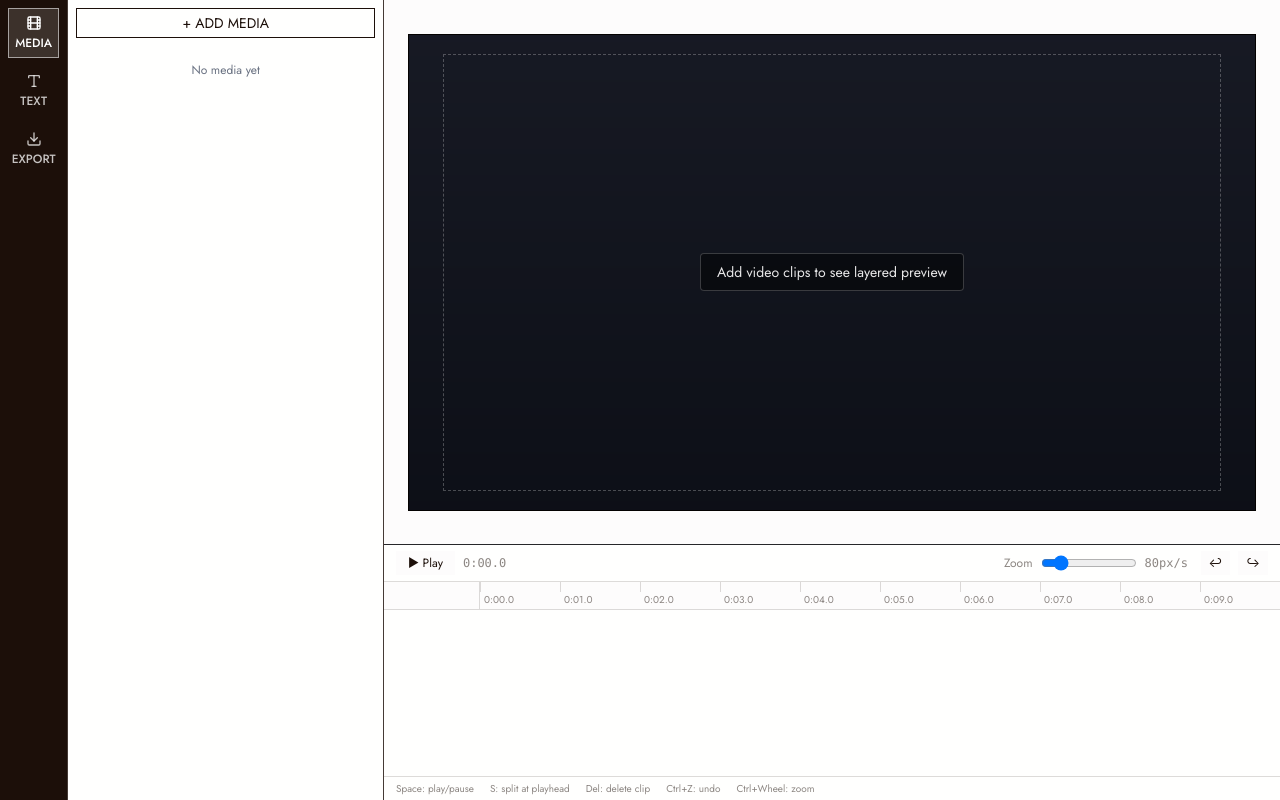
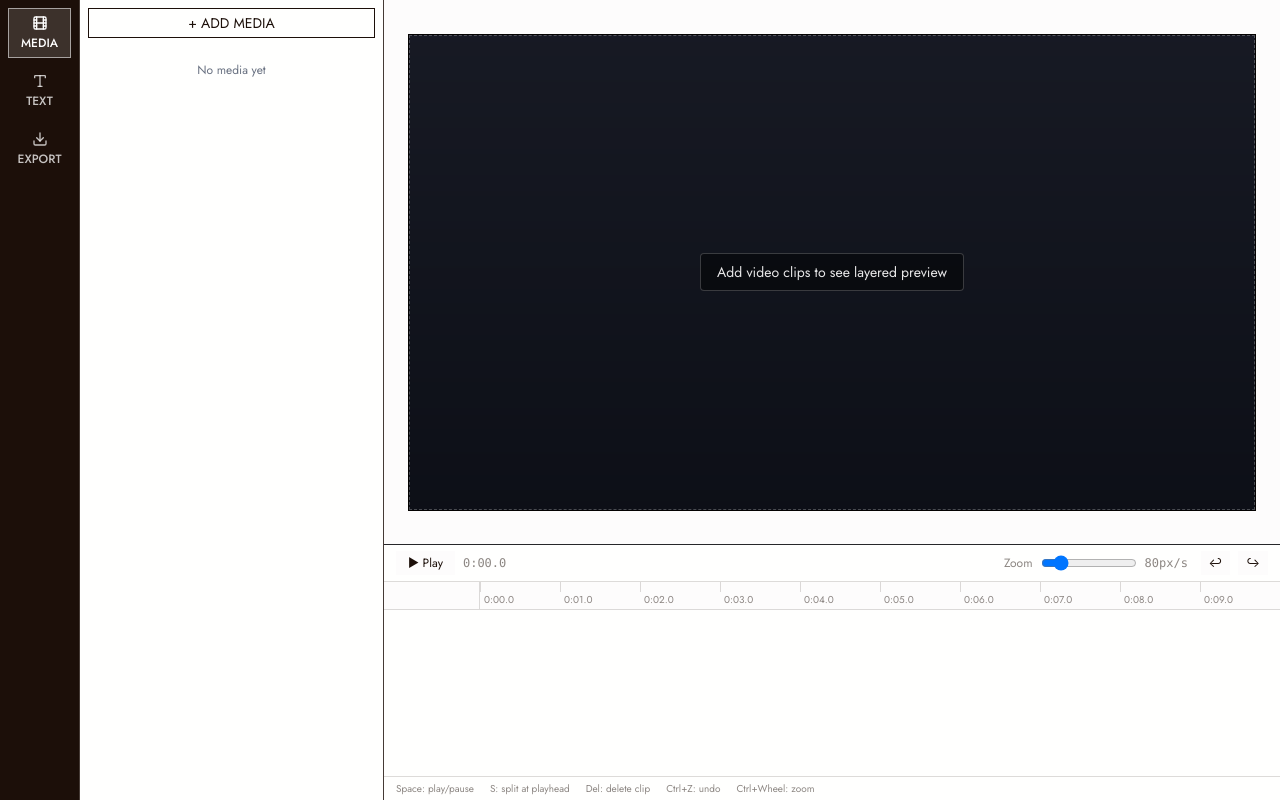
Before and after one commit to stanislavstru/video-editor, a React (Vite) app: page / in a window 1280 px wide. Built offline with nearby package versions, Linux system fonts and the light colour scheme; a web font is replaced by a local one.

Commit message:
changed review

```diff
--- a/src/components/export/clientExport.ts
+++ b/src/components/export/clientExport.ts
@@ -44,8 +44,6 @@ export interface ExportResult {
   extension: string;
 }
 
-const PREVIEW_ZONE_INSET_RATIO = 0.04;
-
 interface PreviewZoneRect {
   left: number;
   top: number;
@@ -57,15 +55,16 @@ function clamp01(value: number): number {
   return Math.max(0, Math.min(1, value));
 }
 
+function clampScale(value: number): number {
+  return Math.max(0.2, Math.min(4, value));
+}
+
 function getPreviewZoneRect(width: number, height: number): PreviewZoneRect {
-  const insetX = width * PREVIEW_ZONE_INSET_RATIO;
-  const insetY = height * PREVIEW_ZONE_INSET_RATIO;
-
   return {
-    left: insetX,
-    top: insetY,
-    width: Math.max(1, width - insetX * 2),
-    height: Math.max(1, height - insetY * 2),
+    left: 0,
+    top: 0,
+    width: Math.max(1, width),
+    height: Math.max(1, height),
   };
 }
 
@@ -147,27 +146,26 @@ function drawVideoInPreviewZone(
   const sourceRatio = videoWidth / Math.max(1, videoHeight);
   const targetRatio = zone.width / Math.max(1, zone.height);
 
-  let drawWidth = zone.width;
-  let drawHeight = zone.height;
-
-  if (sourceRatio > targetRatio) {
-    drawWidth = zone.width;
-    drawHeight = zone.width / Math.max(sourceRatio, 0.00001);
-  } else {
-    drawHeight = zone.height;
-    drawWidth = zone.height * sourceRatio;
-  }
+  const drawWidth =
+    sourceRatio > targetRatio ? zone.width : zone.height * sourceRatio;
+  const drawHeight =
+    sourceRatio > targetRatio
+      ? zone.width / Math.max(sourceRatio, 0.00001)
+      : zone.height;
 
   const centerX = zone.left + clamp01(clip.videoX ?? 0.5) * zone.width;
   const centerY = zone.top + clamp01(clip.videoY ?? 0.5) * zone.height;
-  const dx = centerX - drawWidth / 2;
-  const dy = centerY - drawHeight / 2;
+  const scale = clampScale(clip.videoScale ?? 1);
+  const scaledWidth = drawWidth * scale;
+  const scaledHeight = drawHeight * scale;
+  const dx = centerX - scaledWidth / 2;
+  const dy = centerY - scaledHeight / 2;
 
   ctx.save();
   ctx.beginPath();
   ctx.rect(zone.left, zone.top, zone.width, zone.height);
   ctx.clip();
-  ctx.drawImage(video, dx, dy, drawWidth, drawHeight);
+  ctx.drawImage(video, dx, dy, scaledWidth, scaledHeight);
   ctx.restore();
 }
 
--- a/src/components/media-store/MediaStore.tsx
+++ b/src/components/media-store/MediaStore.tsx
@@ -79,7 +79,7 @@ export const MediaStore = () => {
         onChange={onFiles}
       />
 
-      <div className="flex flex-col gap-1 overflow-y-auto">
+      <div className="flex flex-col gap-1 overflow-y-auto min-w-0 overflow-x-hidden">
         {mediaItems.length === 0 && (
           <p className="text-xs text-gray-500 text-center py-4">No media yet</p>
         )}
--- a/src/components/media-store/components/MediaItemCard.tsx
+++ b/src/components/media-store/components/MediaItemCard.tsx
@@ -14,7 +14,7 @@ export function MediaItemCard({
   onRemove,
 }: MediaItemCardProps) {
   return (
-    <div className="group flex flex-col gap-2 border border-border bg-background p-2 transition-colors hover:bg-muted/30">
+    <div className="group flex flex-col gap-2 border border-border bg-background p-2 transition-colors hover:bg-muted/30 min-w-0 overflow-hidden">
       <MediaPreview item={item} />
 
       <div className="flex items-start justify-between gap-2">
--- a/src/components/media-store/components/MediaPreview.tsx
+++ b/src/components/media-store/components/MediaPreview.tsx
@@ -19,14 +19,15 @@ export function MediaPreview({ item }: MediaPreviewProps) {
   }
 
   return (
-    <div className="overflow-hidden border border-border bg-black">
+    <div className="overflow-hidden border border-border bg-black w-full">
       <video
         src={item.src}
         preload="metadata"
         muted
         playsInline
         controls
-        className="aspect-video w-full bg-black object-cover"
+        className="w-full bg-black object-contain"
+        style={{ maxHeight: "160px" }}
       />
     </div>
   );
--- a/src/components/preview/Preview.tsx
+++ b/src/components/preview/Preview.tsx
@@ -13,7 +13,6 @@ import { WebGLPreviewRenderer } from "./webglRenderer";
 
 const SEEK_EPSILON = 0.08;
 const AUDIO_SEEK_EPSILON = 0.12;
-const PREVIEW_ZONE_INSET_RATIO = 0.04;
 
 interface ZoneRect {
   left: number;
@@ -30,52 +29,68 @@ interface VideoInteractionRect {
   height: number;
 }
 
+interface VideoDimensions {
+  width: number;
+  height: number;
+}
+
+type ResizeHandle = "top-left" | "top-right" | "bottom-right" | "bottom-left";
+
+interface VideoResizeState {
+  clipId: string;
+  handle: ResizeHandle;
+  startScale: number;
+  startDistance: number;
+  centerX: number;
+  centerY: number;
+}
+
+const RESIZE_HANDLE_SIZE = 10;
+
 function clamp01(value: number): number {
   return Math.max(0, Math.min(1, value));
 }
 
+function clampScale(value: number): number {
+  return Math.max(0.2, Math.min(4, value));
+}
+
 function getPreviewZoneRect(width: number, height: number): ZoneRect {
-  const insetX = width * PREVIEW_ZONE_INSET_RATIO;
-  const insetY = height * PREVIEW_ZONE_INSET_RATIO;
-
   return {
-    left: insetX,
-    top: insetY,
-    width: Math.max(1, width - insetX * 2),
-    height: Math.max(1, height - insetY * 2),
+    left: 0,
+    top: 0,
+    width: Math.max(1, width),
+    height: Math.max(1, height),
   };
 }
 
 function getVideoRenderRect(
   clip: Clip,
   zone: ZoneRect,
-  video?: HTMLVideoElement,
+  dimensions?: VideoDimensions,
 ): VideoInteractionRect {
-  const videoWidth = video?.videoWidth || zone.width;
-  const videoHeight = video?.videoHeight || zone.height;
+  const videoWidth = dimensions?.width || zone.width;
+  const videoHeight = dimensions?.height || zone.height;
   const videoAspect = videoWidth / Math.max(1, videoHeight);
   const zoneAspect = zone.width / Math.max(1, zone.height);
 
-  let renderWidth = zone.width;
-  let renderHeight = zone.height;
-
-  if (videoAspect > zoneAspect) {
-    renderWidth = zone.width;
-    renderHeight = zone.width / Math.max(videoAspect, 0.00001);
-  } else {
-    renderHeight = zone.height;
-    renderWidth = zone.height * videoAspect;
-  }
+  const renderWidth =
+    videoAspect > zoneAspect ? zone.width : zone.height * videoAspect;
+  const renderHeight =
+    videoAspect > zoneAspect
+      ? zone.width / Math.max(videoAspect, 0.00001)
+      : zone.height;
 
   const centerX = zone.left + clamp01(clip.videoX ?? 0.5) * zone.width;
   const centerY = zone.top + clamp01(clip.videoY ?? 0.5) * zone.height;
+  const scale = clampScale(clip.videoScale ?? 1);
 
   return {
     clipId: clip.id,
-    left: centerX - renderWidth / 2,
-    top: centerY - renderHeight / 2,
-    width: renderWidth,
-    height: renderHeight,
+    left: centerX - (renderWidth * scale) / 2,
+    top: centerY - (renderHeight * scale) / 2,
+    width: renderWidth * scale,
+    height: renderHeight * scale,
   };
 }
 
@@ -137,6 +152,7 @@ export const Preview = () => {
   const updateVideoClipPosition = useEditorStore(
     (s) => s.updateVideoClipPosition,
   );
+  const updateVideoClipScale = useEditorStore((s) => s.updateVideoClipScale);
   const deleteClip = useEditorStore((s) => s.deleteClip);
   const updateClipLabel = useEditorStore((s) => s.updateClipLabel);
   const updateTextClipStyle = useEditorStore((s) => s.updateTextClipStyle);
@@ -157,14 +173,20 @@ export const Preview = () => {
     offsetX: number;
     offsetY: number;
   } | null>(null);
+  const videoResizeRef = useRef<VideoResizeState | null>(null);
   const [draggingVideoClipId, setDraggingVideoClipId] = useState<string | null>(
+    null,
+  );
+  const [resizingVideoClipId, setResizingVideoClipId] = useState<string | null>(
     null,
   );
   const [focusedVideoClipId, setFocusedVideoClipId] = useState<string | null>(
     null,
   );
   const [containerSize, setContainerSize] = useState({ width: 0, height: 0 });
-  const [videoLayoutVersion, setVideoLayoutVersion] = useState(0);
+  const [videoDimensionsByClipId, setVideoDimensionsByClipId] = useState<
+    Record<string, VideoDimensions>
+  >({});
 
   const [initError, setInitError] = useState<string | null>(null);
 
@@ -194,10 +216,10 @@ export const Preview = () => {
   );
   const activeVideoRects = useMemo(() => {
     return activeVideoClips.map((clip) => {
-      const video = videoRegistryRef.current.get(clip.id)?.element;
-      return getVideoRenderRect(clip, previewZone, video);
+      const dimensions = videoDimensionsByClipId[clip.id];
+      return getVideoRenderRect(clip, previewZone, dimensions);
     });
-  }, [activeVideoClips, previewZone, videoLayoutVersion]);
+  }, [activeVideoClips, previewZone, videoDimensionsByClipId]);
   const activeVisibleVideoRects = useMemo(
     () =>
       activeVideoRects
@@ -205,14 +227,38 @@ export const Preview = () => {
         .filter((rect): rect is VideoInteractionRect => Boolean(rect)),
     [activeVideoRects, previewZone],
   );
+  const selectedActiveVideoId = useMemo(() => {
+    if (!selectedClipId) return null;
+    return activeVideoClips.some((clip) => clip.id === selectedClipId)
+      ? selectedClipId
+      : null;
+  }, [activeVideoClips, selectedClipId]);
   const highlightedVideoRect = useMemo(() => {
-    const highlightedId = draggingVideoClipId ?? focusedVideoClipId;
+    const highlightedId =
+      resizingVideoClipId ??
+      draggingVideoClipId ??
+      focusedVideoClipId ??
+      selectedActiveVideoId;
     if (!highlightedId) return null;
     return (
       activeVisibleVideoRects.find((rect) => rect.clipId === highlightedId) ??
       null
     );
-  }, [activeVisibleVideoRects, draggingVideoClipId, focusedVideoClipId]);
+  }, [
+    activeVisibleVideoRects,
+    resizingVideoClipId,
+    draggingVideoClipId,
+    focusedVideoClipId,
+    selectedActiveVideoId,
+  ]);
+  const highlightedVideoClip = useMemo(() => {
+    if (!highlightedVideoRect) return null;
+    return (
+      activeVideoClips.find(
+        (clip) => clip.id === highlightedVideoRect.clipId,
+      ) ?? null
+    );
+  }, [activeVideoClips, highlightedVideoRect]);
 
   const drawActiveFrame = useCallback(() => {
     const renderer = rendererRef.current;
@@ -235,8 +281,12 @@ export const Preview = () => {
       height: cssZone.height * dprY,
     };
 
-    const videos: Array<{ element: HTMLVideoElement; x: number; y: number }> =
-      [];
+    const videos: Array<{
+      element: HTMLVideoElement;
+      x: number;
+      y: number;
+      scale: number;
+    }> = [];
     for (const clip of activeVideoClipsRef.current) {
       const managed = videoRegistryRef.current.get(clip.id);
       if (managed) {
@@ -244,6 +294,7 @@ export const Preview = () => {
           element: managed.element,
           x: clamp01(clip.videoX ?? 0.5),
           y: clamp01(clip.videoY ?? 0.5),
+          scale: clampScale(clip.videoScale ?? 1),
         });
       }
     }
@@ -306,6 +357,12 @@ export const Preview = () => {
         video.dispose();
         desiredMediaTimesRef.current.delete(clipId);
         registry.delete(clipId);
+        setVideoDimensionsByClipId((prev) => {
+          if (!(clipId in prev)) return prev;
+          const next = { ...prev };
+          delete next[clipId];
+          return next;
+        });
       }
     }
   }, [clips]);
@@ -359,7 +416,21 @@ export const Preview = () => {
           }
         }
         drawActiveFrame();
-        setVideoLayoutVersion((value) => value + 1);
+        if (video.videoWidth > 0 && video.videoHeight > 0) {
+          setVideoDimensionsByClipId((prev) => {
+            const current = prev[clip.id];
+            if (
+              current?.width === video.videoWidth &&
+              current.height === video.videoHeight
+            ) {
+              return prev;
+            }
+            return {
+              ...prev,
+              [clip.id]: { width: video.videoWidth, height: video.videoHeight },
+            };
+          });
+        }
       };
 
       video.addEventListener("loadedmetadata", syncAndDraw);
@@ -534,29 +605,28 @@ export const Preview = () => {
     [updateVideoClipPosition],
   );
 
-  useEffect(() => {
-    if (!selectedClipId) {
-      setFocusedVideoClipId(null);
-      return;
-    }
+  const updateResizedVideoScale = useCallback(
+    (clientX: number, clientY: number) => {
+      const resize = videoResizeRef.current;
+      const container = containerRef.current;
+      if (!resize || !container) return;
 
-    const isActiveVideo = activeVideoClips.some(
-      (clip) => clip.id === selectedClipId,
-    );
-    if (isActiveVideo) {
-      setFocusedVideoClipId(selectedClipId);
-    }
-  }, [activeVideoClips, selectedClipId]);
+      const rect = container.getBoundingClientRect();
+      const localX = clientX - rect.left;
+      const localY = clientY - rect.top;
 
-  useEffect(() => {
-    if (!focusedVideoClipId) return;
-    const stillVisible = activeVideoClips.some(
-      (clip) => clip.id === focusedVideoClipId,
-    );
-    if (!stillVisible) {
-      setFocusedVideoClipId(null);
-    }
-  }, [activeVideoClips, focusedVideoClipId]);
+      const distance = Math.hypot(
+        localX - resize.centerX,
+        localY - resize.centerY,
+      );
+
+      if (resize.startDistance <= 0.5) return;
+
+      const scale = resize.startScale * (distance / resize.startDistance);
+      updateVideoClipScale(resize.clipId, clampScale(scale));
+    },
+    [updateVideoClipScale],
+  );
 
   useEffect(() => {
     const videoRegistry = videoRegistryRef.current;
@@ -578,11 +648,61 @@ export const Preview = () => {
     };
   }, []);
 
+  const editingTextClip = useMemo(() => {
+    if (!editingClipId) return null;
+    return activeTextClips.find((clip) => clip.id === editingClipId) ?? null;
+  }, [activeTextClips, editingClipId]);
+
+  const textEditPanel = editingTextClip ? (
+    <TextEditPanel
+      key={editingTextClip.id}
+      clip={editingTextClip}
+      onClose={() => setEditingClipId(null)}
+      onUpdateLabel={(label) => updateClipLabel(editingTextClip.id, label)}
+      onUpdateStyle={(color, size) =>
+        updateTextClipStyle(editingTextClip.id, color, size)
+      }
+    />
+  ) : null;
+
+  const videoResizeHandles =
+    highlightedVideoRect && highlightedVideoClip && editingClipId === null
+      ? [
+          {
+            key: "top-left" as const,
+            handle: "top-left" as const,
+            left: highlightedVideoRect.left,
+            top: highlightedVideoRect.top,
+          },
+          {
+            key: "top-right" as const,
+            handle: "top-right" as const,
+            left: highlightedVideoRect.left + highlightedVideoRect.width,
+            top: highlightedVideoRect.top,
+          },
+          {
+            key: "bottom-right" as const,
+            handle: "bottom-right" as const,
+            left: highlightedVideoRect.left + highlightedVideoRect.width,
+            top: highlightedVideoRect.top + highlightedVideoRect.height,
+          },
+          {
+            key: "bottom-left" as const,
+            handle: "bottom-left" as const,
+            left: highlightedVideoRect.left,
+            top: highlightedVideoRect.top + highlightedVideoRect.height,
+          },
+        ]
+      : [];
+  const canResetVideoScale =
+    highlightedVideoClip &&
+    Math.abs(clampScale(highlightedVideoClip.videoScale ?? 1) - 1) > 0.001;
+
   return (
     <section className="relative flex h-full w-full items-center justify-center p-6">
       <div
         ref={containerRef}
-        className="relative w-full max-w-5xl overflow-hidden border border-border bg-black"
+        className="relative w-full max-w-5xl border border-border bg-black"
         style={{ aspectRatio: "16 / 9" }}
       >
         <canvas ref={canvasRef} className="h-full w-full" />
@@ -611,7 +731,98 @@ export const Preview = () => {
           />
         )}
 
-        {activeVisibleVideoRects.length > 0 && (
+        {highlightedVideoRect &&
+          highlightedVideoClip &&
+          editingClipId === null && (
+            <button
+              type="button"
+              className="absolute rounded border border-[#00ff00] bg-black px-2 py-1 text-[11px] font-medium text-[#00ff00] disabled:cursor-default disabled:opacity-50"
+              style={{
+                left: `${highlightedVideoRect.left}px`,
+                top: `${Math.max(0, highlightedVideoRect.top - 28)}px`,
+                zIndex: 1550,
+              }}
+              disabled={!canResetVideoScale}
+              onPointerDown={(e) => {
+                e.stopPropagation();
+              }}
+              onClick={(e) => {
+                e.stopPropagation();
+                updateVideoClipScale(highlightedVideoClip.id, 1);
+              }}
+            >
+              Reset
+            </button>
+          )}
+
+        {videoResizeHandles.map((point) => (
+          <button
+            key={point.key}
+            type="button"
+            aria-label={`Resize video ${point.handle}`}
+            className="absolute rounded-full border-2 border-[#00ff00] bg-black"
+            style={{
+              left: `${point.left}px`,
+              top: `${point.top}px`,
+              width: `${RESIZE_HANDLE_SIZE}px`,
+              height: `${RESIZE_HANDLE_SIZE}px`,
+              transform: "translate(-50%, -50%)",
+              zIndex: 1500,
+              cursor:
+                point.handle === "top-left" || point.handle === "bottom-right"
+                  ? "nwse-resize"
+                  : "nesw-resize",
+            }}
+            onPointerDown={(e) => {
+              if (!highlightedVideoRect || !highlightedVideoClip) return;
+
+              const startDistance = Math.hypot(
+                highlightedVideoRect.width / 2,
+                highlightedVideoRect.height / 2,
+              );
+
+              videoResizeRef.current = {
+                clipId: highlightedVideoClip.id,
+                handle: point.handle,
+                startScale: clampScale(highlightedVideoClip.videoScale ?? 1),
+                startDistance: Math.max(1, startDistance),
+                centerX:
+                  highlightedVideoRect.left + highlightedVideoRect.width / 2,
+                centerY:
+                  highlightedVideoRect.top + highlightedVideoRect.height / 2,
+              };
+              setResizingVideoClipId(highlightedVideoClip.id);
+              setFocusedVideoClipId(highlightedVideoClip.id);
+              selectClip(highlightedVideoClip.id);
+              e.currentTarget.setPointerCapture(e.pointerId);
+              e.stopPropagation();
+              e.preventDefault();
+            }}
+            onPointerMove={(e) => {
+              if (videoResizeRef.current?.handle !== point.handle) return;
+              updateResizedVideoScale(e.clientX, e.clientY);
+            }}
+            onPointerUp={(e) => {
+              if (videoResizeRef.current?.handle === point.handle) {
+                updateResizedVideoScale(e.clientX, e.clientY);
+              }
+              videoResizeRef.current = null;
+              setResizingVideoClipId(null);
+              if (e.currentTarget.hasPointerCapture(e.pointerId)) {
+                e.currentTarget.releasePointerCapture(e.pointerId);
+              }
+            }}
+            onPointerCancel={(e) => {
+              videoResizeRef.current = null;
+              setResizingVideoClipId(null);
+              if (e.currentTarget.hasPointerCapture(e.pointerId)) {
+                e.currentTarget.releasePointerCapture(e.pointerId);
+              }
+            }}
+          />
+        ))}
+
+        {activeVisibleVideoRects.length > 0 && editingClipId === null && (
           <div
             className={`absolute inset-0 ${draggingVideoClipId ? "cursor-grabbing" : "cursor-grab"}`}
             style={{ zIndex: 1000 }}
@@ -698,22 +909,7 @@ export const Preview = () => {
         />
       </div>
 
-      {editingClipId !== null &&
-        (() => {
-          const clip = activeTextClips.find((c) => c.id === editingClipId);
-          if (!clip) return null;
-          return (
-            <TextEditPanel
-              key={editingClipId}
-              clip={clip}
-              onClose={() => setEditingClipId(null)}
-              onUpdateLabel={(label) => updateClipLabel(editingClipId, label)}
-              onUpdateStyle={(color, size) =>
-                updateTextClipStyle(editingClipId, color, size)
-              }
-            />
-          );
-        })()}
+      {textEditPanel}
     </section>
   );
 };
--- a/src/components/preview/webglRenderer.ts
+++ b/src/components/preview/webglRenderer.ts
@@ -252,6 +252,7 @@ export class WebGLPreviewRenderer {
     opacity: number,
     centerX: number,
     centerY: number,
+    scale: number,
     zone: ZoneRect,
   ) {
     const gl = this.gl;
@@ -270,15 +271,16 @@ export class WebGLPreviewRenderer {
       videoAspect > zoneAspect
         ? zone.width / Math.max(videoAspect, 0.00001)
         : zone.height;
+    const scaleValue = Math.max(0.2, Math.min(4, scale));
 
     const targetCenterX = zone.left + this.clamp01(centerX) * zone.width;
     const targetCenterY = zone.top + this.clamp01(centerY) * zone.height;
 
     this.setPositionQuad(
-      targetCenterX - renderWidth / 2,
-      targetCenterY - renderHeight / 2,
-      renderWidth,
-      renderHeight,
+      targetCenterX - (renderWidth * scaleValue) / 2,
+      targetCenterY - (renderHeight * scaleValue) / 2,
+      renderWidth * scaleValue,
+      renderHeight * scaleValue,
     );
 
     gl.bindTexture(gl.TEXTURE_2D, this.texture);
@@ -291,7 +293,12 @@ export class WebGLPreviewRenderer {
   }
 
   draw(
-    videos: Array<{ element: HTMLVideoElement; x: number; y: number }>,
+    videos: Array<{
+      element: HTMLVideoElement;
+      x: number;
+      y: number;
+      scale: number;
+    }>,
     zone: ZoneRect,
   ) {
     const gl = this.gl;
@@ -318,7 +325,7 @@ export class WebGLPreviewRenderer {
     );
 
     for (const video of videos) {
-      this.drawLayer(video.element, 1, video.x, video.y, zone);
+      this.drawLayer(video.element, 1, video.x, video.y, video.scale, zone);
     }
 
     gl.disable(gl.SCISSOR_TEST);
--- a/src/components/sidebar/Sidebar.tsx
+++ b/src/components/sidebar/Sidebar.tsx
@@ -47,7 +47,7 @@ export const Sidebar = () => {
           </button>
         ))}
       </div>
-      <div className="w-full p-2 bg-surface text-text">
+      <div className="flex-1 min-w-0 p-2 bg-surface text-text overflow-hidden">
         {activeTab === "media" && <MediaStore />}
         {activeTab === "text" && <Text />}
         {activeTab === "export" && <ExportPanel />}
--- a/src/store/editorStore.ts
+++ b/src/store/editorStore.ts
@@ -32,6 +32,8 @@ export interface Clip {
   /** Normalized video center position on preview/export canvas, 0..1 */
   videoX?: number;
   videoY?: number;
+  /** Video scale multiplier for preview/export transforms */
+  videoScale?: number;
 }
 
 export interface Row {
@@ -121,6 +123,7 @@ interface EditorState {
   addTextClip: (label: string, startAt?: number, duration?: number) => void;
   updateTextClipPosition: (clipId: string, x: number, y: number) => void;
   updateVideoClipPosition: (clipId: string, x: number, y: number) => void;
+  updateVideoClipScale: (clipId: string, scale: number) => void;
   deleteClip: (clipId: string) => void;
   updateClipLabel: (clipId: string, label: string) => void;
   updateTextClipStyle: (clipId: string, color: string, size: number) => void;
@@ -394,7 +397,7 @@ export const useEditorStore = create<EditorState>()(
       const media = s.mediaItems.find((m) => m.id === mediaId);
       if (!media) return;
       set((draft) => {
-        const targetRow = ensureRowForType(draft.rows, media.type);
+        const targetRow = createRow(draft.rows, media.type);
         const startTime = draft.clips
           .filter((clip) => clip.rowId === targetRow.id)
           .reduce((max, clip) => Math.max(max, clip.start + clip.duration), 0);
@@ -411,6 +414,7 @@ export const useEditorStore = create<EditorState>()(
           sourceDuration: media.duration,
           videoX: media.type === "video" ? 0.5 : undefined,
           videoY: media.type === "video" ? 0.5 : undefined,
+          videoScale: media.type === "video" ? 1 : undefined,
         };
         const cmd: Command = { type: "ADD_CLIP", clip };
 
@@ -425,8 +429,8 @@ export const useEditorStore = create<EditorState>()(
       const normalizedLabel = label.trim() || "Text";
       const currentTime = get().currentTime;
       set((draft) => {
-        // Each text insert gets its own row so quick-add templates don't overlap.
-        const targetRow = createRow(draft.rows, "text");
+        // Keep quick-add text clips on dedicated rows while always inserting as first timeline track.
+        const targetRow = createRow(draft.rows, "text", 0);
         const defaultDuration = 4;
         const clipDuration = Math.max(0.2, duration ?? defaultDuration);
         const startTime = Math.max(0, startAt ?? currentTime);
@@ -474,6 +478,16 @@ export const useEditorStore = create<EditorState>()(
         if (!clip || clip.type !== "video") return;
         clip.videoX = clampedX;
         clip.videoY = clampedY;
+      });
+    },
+
+    updateVideoClipScale: (clipId, scale) => {
+      const clampedScale = Math.max(0.2, Math.min(4, scale));
+
+      set((draft) => {
+        const clip = draft.clips.find((c) => c.id === clipId);
+        if (!clip || clip.type !== "video") return;
+        clip.videoScale = clampedScale;
       });
     },
 
```
